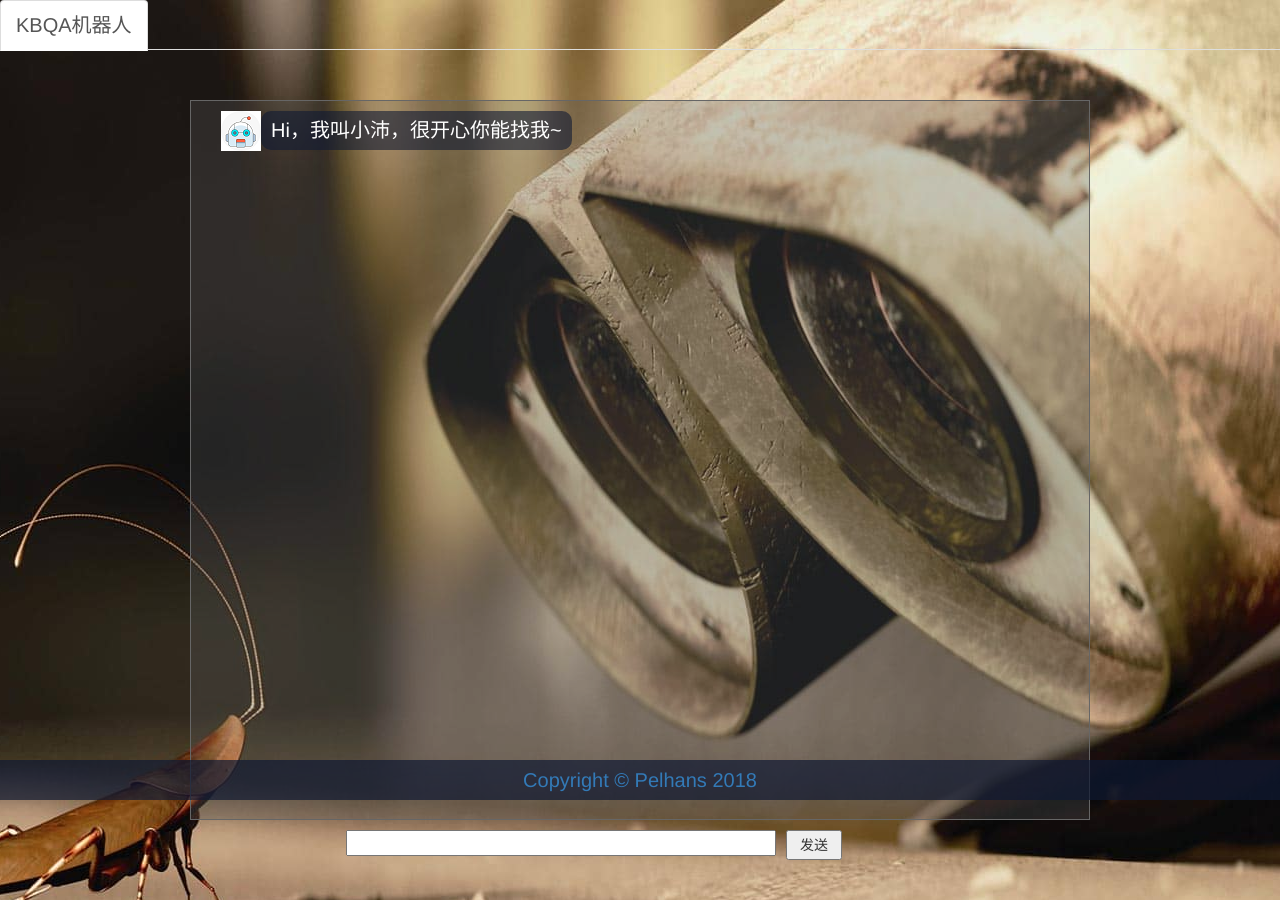
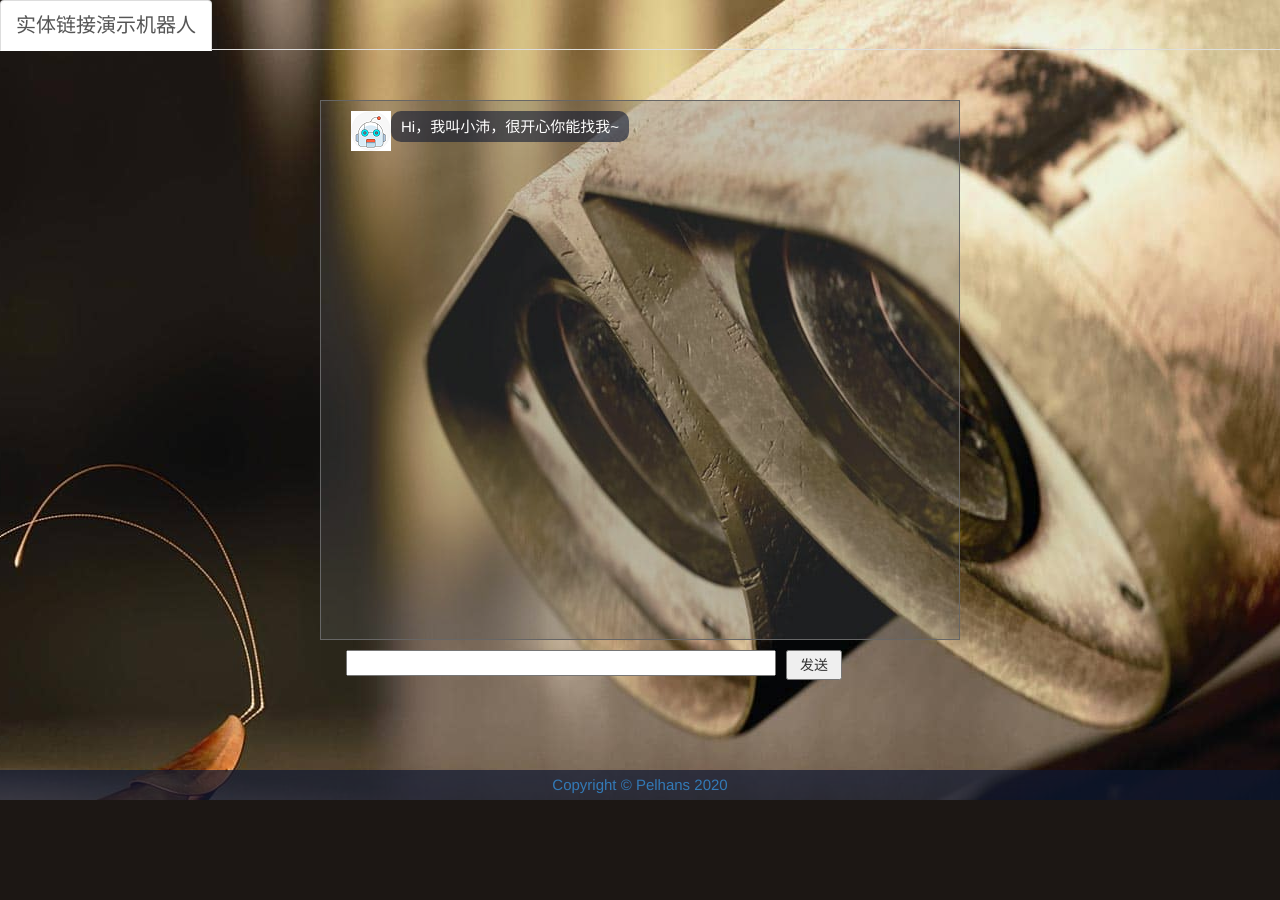
Before and after one commit to Pelhans/xiaopei, a Django app: page / in a window 1280 px wide. After the commit the page ends 800 px from the top, so only its background shows below. Run offline with Django 3.2, Linux system fonts and the light colour scheme; some libraries are stand-ins or nearby versions.

```diff
--- a/templates/answer.html
+++ b/templates/answer.html
@@ -4,7 +4,7 @@
 	<meta charset="utf-8">
     <meta name="viewport" content="width=device-width, initial-scale=1.0">
     <meta http-equiv="X-UA-Compatible" content="ie=edge">
-	<title>index</title>
+	<title>实体链接演示机器人</title>
 	<link rel="stylesheet" href="/static/bootstrap/css/bootstrap.min.css"/>
 	<script type="text/javascript" src="/static/jquery/js/jquery-3.3.1.min.js"></script>
     <script type="text/javascript" src="/static/jquery/js/jquery.spritely.js"></script>
@@ -17,27 +17,27 @@
         }
         .buttom {
             width: 100%;
-            height: 40px;
+            height: 30px;
             background: rgba(15, 25, 50, 0.7);
             color: #fff;
-            line-height: 40px;
+            line-height: 30px;
             text-align: center;
-            font-size: 20px;
+            font-size: 15px;
             position:fixed;
             bottom:0px;
             left:0px;
             text-align:center;
         }
         .talk_con{
-            width:950px;
-            height:800px;
+            width:800px;
+            height:600px;
             border:1px solid #666;
             margin:50px auto 0;
             background:#f9f9f9;
         }
         .talk_show{
-            width:900px;
-            height:720px;
+            width:80%;
+            height:90%;
             border:1px solid #666;
             background: #ffffff;
             margin:10px auto 0;
@@ -104,7 +104,7 @@
             border-radius:10px;
             color:#fff;
             padding:5px 10px;
-            font-size: 20px;
+            font-size: 15px;
         }
         .btalk{
             margin:10px;
@@ -123,7 +123,7 @@
             border-radius:10px;
             color:#fff;
             padding:5px 10px;
-            font-size: 20px;
+            font-size: 15px;
 
         }
 
@@ -145,7 +145,6 @@
 
                 if(TalkWords.value == "" && flag==1){
 
-                    alert("消息不能为空");
                     return;
                 }
                 if(TalkWords.value != "" && flag==0){
@@ -322,7 +321,7 @@
 
 <div>
 <ul class="nav nav-tabs"  style="rgba(90,90,90,0.5);font-size:20px;height:50px">
-    <li style="display:block;text-align:center;" class="active" target="_blank"><a href="/page/answer/">KBQA机器人</a></li>
+    <li style="display:block;text-align:center;" class="active" target="_blank"><a href="/page/answer/">实体链接演示机器人</a></li>
 
 </ul>
 </div>
@@ -335,7 +334,7 @@
         <div class="talk_input" style= "background-color:transparent;border:0;">
             <input type="text" class="talk_word" id="talkwords" onkeypress="EnterPress(event)" onkeydown="EnterPress()">
             <input type="button" value="发送"  class="talk_sub"  id="talksub">
-    <div class="buttom"><a href="http://www.pelhans.com" target="_blank">Copyright © Pelhans 2018 </a></div>
+    <div class="buttom"><a href="http://pelhans.com" target="_blank">Copyright © Pelhans 2020 </a></div>
         </div>
     </div>
 </body>
--- a/xiaopei/view.py
+++ b/xiaopei/view.py
@@ -10,14 +10,10 @@ from datetime import datetime
 from django.core import serializers
 from .models import User, Meeting
 from django.http import FileResponse
-from pydub import AudioSegment
-import wave
 import socket
 import struct
 import io
-import pyaudio
 import json
-import os
 
 def getMeetingObject(meeting):
 	objectMeeting = {};
--- a/xiaopei/views/answerView.py
+++ b/xiaopei/views/answerView.py
@@ -7,24 +7,27 @@ from django.http import HttpResponse
 from ..models import Question
 from ..models import Question_audio
 import os
-
+from datetime import datetime
+import requests
 import json
 import socket
 import struct
 
 serverIp = '0.0.0.0'; #问答模块网络ip地址
-serverPort = 8086; #问答模块网络端口
+serverPort = 9999; #问答模块网络端口
 addr = (serverIp, serverPort);
 
-def answer(quetion):
-    addr = (serverIp, serverPort);
-    sock = socket.socket(socket.AF_INET, socket.SOCK_STREAM);
-    sock.connect(addr);
+def answer(question):
+#    addr = (serverIp, serverPort);
+    res = requests.get("http://el.pelhans.com/api/entity_annotation?txt={}".format(question)).text
+    res = json.dumps(eval(res)["data"]).decode('unicode_escape')
+#    sock = socket.socket(socket.AF_INET, socket.SOCK_STREAM);
+#    sock.connect(addr);
     print("Watting for response.....")
-    send = quetion;
-    sock.send(send);  # 发送信息
-    answer = sock.recv(1024)
-    return answer
+#    send = question;
+#    sock.send(send);  # 发送信息
+#    answer = sock.recv(1024)
+    return res
 
 @api_view(['POST'])
 def deal_question( request ):
@@ -32,6 +35,9 @@ def deal_question( request ):
     requestData = json.loads(request.body)
     question = requestData['talkwords']
     result["message"] = answer(question)
+    with open("./logs/log_" + datetime.now().strftime("%Y%m%d_%H%M%S") + ".txt", "a+") as l:
+        l.write("Current time:\t{};\nRequest is:\t{};\nResult is: {}".format(
+            datetime.now().strftime("%Y%m%d_%H%M%S"), question, result["message"]))
 
     result["statusCode"] = 200
     return Response(result,status=status.HTTP_200_OK)
```
Also changed, not shown: 2 other files.
